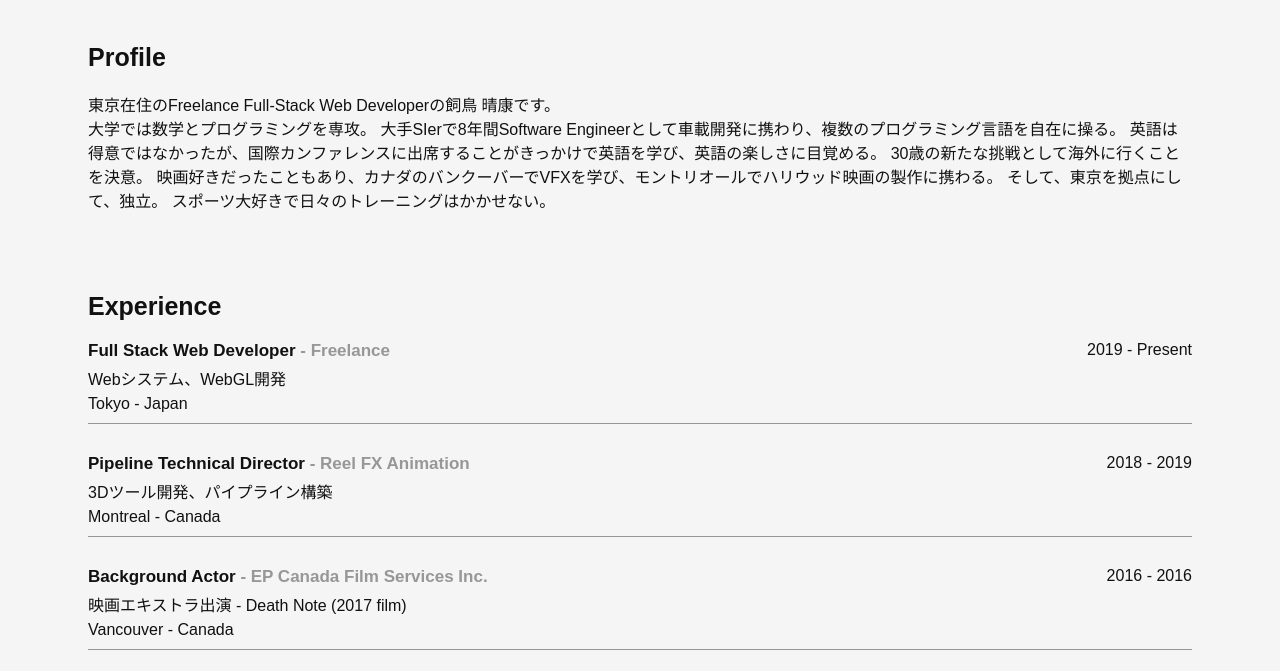
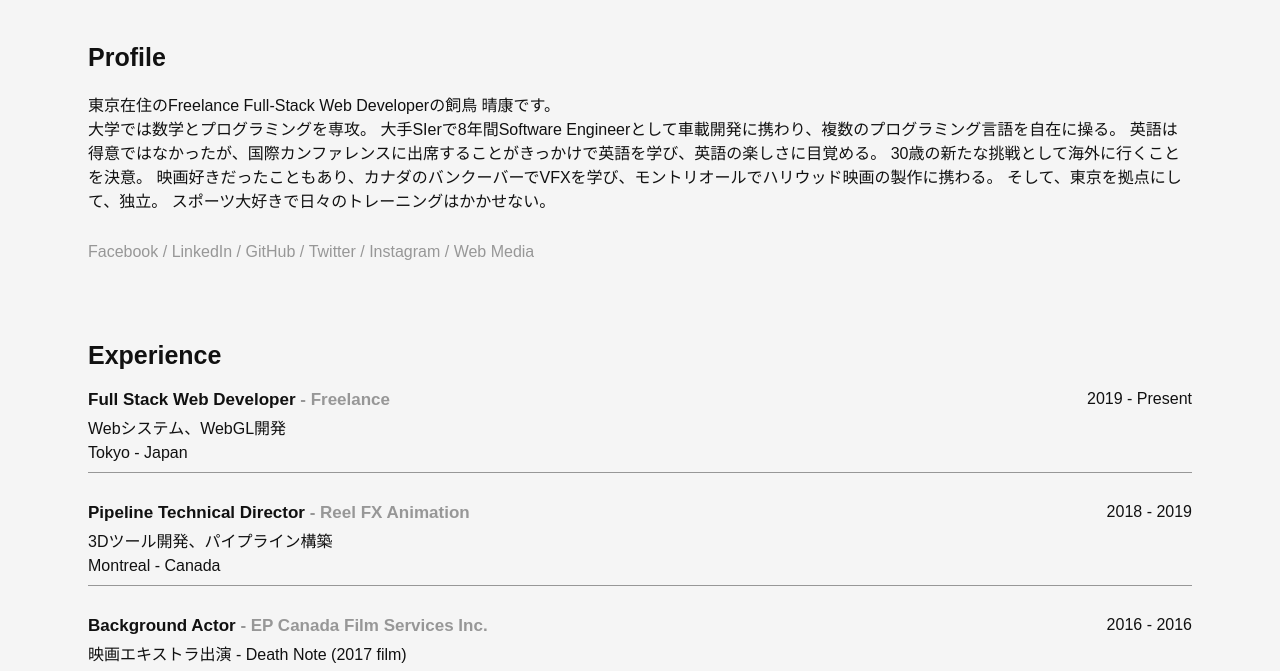
Before and after one commit to haruyasu/portfolio2, a website: page index.html in a window 1280 px wide. Both pictures are taken after a click on the link "ABOUT". Shown: the part 120-791 px from the top of the page. Drawn offline with Linux system fonts and the light colour scheme.

Commit message:
Finish about

```diff
--- a/index.html
+++ b/index.html
@@ -751,7 +751,7 @@
                             <div class="about__wrapper">
                                 <div class="about__box">
                                     <h2 class="about__title">Profile</h2>
-                                    <div class="about__wrap">
+                                    <div class="profile__wrap">
                                         <p>
                                             東京在住のFreelance Full-Stack Web Developerの飼鳥 晴康です。<br />
                                             大学では数学とプログラミングを専攻。 大手SIerで8年間Software
@@ -762,6 +762,27 @@
                                             そして、東京を拠点にして、独立。
                                             スポーツ大好きで日々のトレーニングはかかせない。
                                         </p>
+
+                                        <ul class="social">
+                                            <li>
+                                                <a href="https://www.facebook.com/haruyasu11" target="_blank"><span data-hover="Facebook">Facebook</span></a>
+                                            </li>
+                                            <li>
+                                                <a href="https://www.linkedin.com/in/haruyasu-kaitori-1b5436105/" target="_blank"><span data-hover="LinkedIn">LinkedIn</span></a>
+                                            </li>
+                                            <li>
+                                                <a href="https://github.com/haruyasu" target="_blank"><span data-hover="GitHub">GitHub</span></a>
+                                            </li>
+                                            <li>
+                                                <a href="https://twitter.com/hathle" target="_blank"><span data-hover="Twitter">Twitter</span></a>
+                                            </li>
+                                            <li>
+                                                <a href="https://www.instagram.com/hathle/" target="_blank"><span data-hover="Instagram">Instagram</span></a>
+                                            </li>
+                                            <li>
+                                                <a href="https://harulog.org/" target="_blank"><span data-hover="Web Media">Web Media</span></a>
+                                            </li>
+                                        </ul>
                                     </div>
                                 </div>
 
--- a/sass/layouts/_about.scss
+++ b/sass/layouts/_about.scss
@@ -20,6 +20,62 @@
     .about__title {
         font-size: 25px;
         margin: 0 0 20px 0;
+    }
+
+    .profile__wrap {
+        display: flex;
+        flex-direction: column;
+
+        .social {
+            list-style: none;
+            margin: 30px 0 0 0;
+
+            li {
+                color: $light;
+                display: inline-block;
+
+                &:after {
+                    content: "/";
+                    display: inline-block;
+                    vertical-align: middle;
+                }
+
+                &:last-of-type {
+                    &:after {
+                        display: none;
+                    }
+                }
+
+                a {
+                    display: inline-block;
+                    overflow: hidden;
+                    color: $light;
+                    vertical-align: middle;
+
+                    span {
+                        position: relative;
+                        display: inline-block;
+                        transition: transform 0.3s cubic-bezier(0.85, 0.135, 0.15, 0.5);
+
+                        &:before {
+                            position: absolute;
+                            top: 200%;
+                            content: attr(data-hover);
+                            transform: translate3d(0, 0, 0);
+                            color: $black;
+                        }
+                    }
+
+                    &:hover,
+                    &:focus {
+                        opacity: 1;
+                        span {
+                            transform: translateY(-200%);
+                        }
+                    }
+                }
+            }
+        }
     }
 
     .about__wrap {
```
Also changed, not shown: css/style.css.
